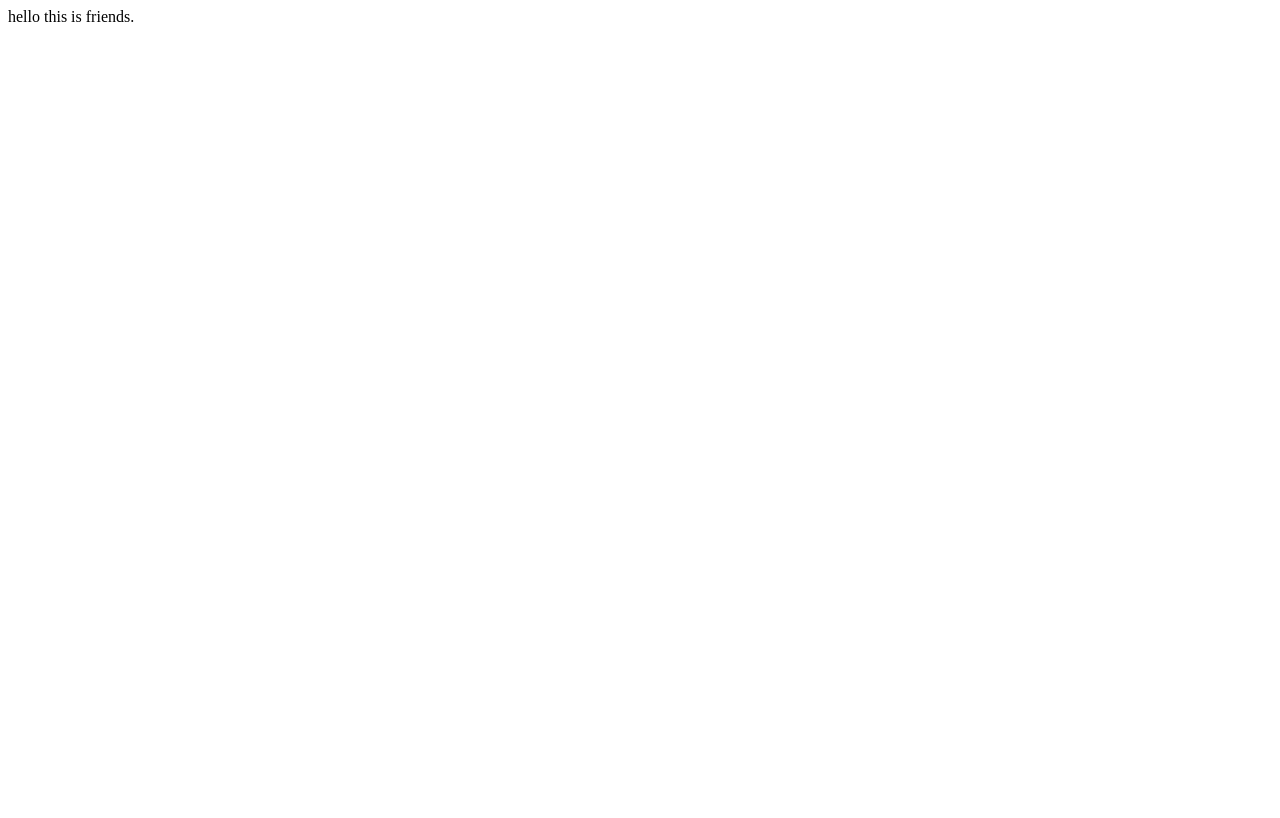
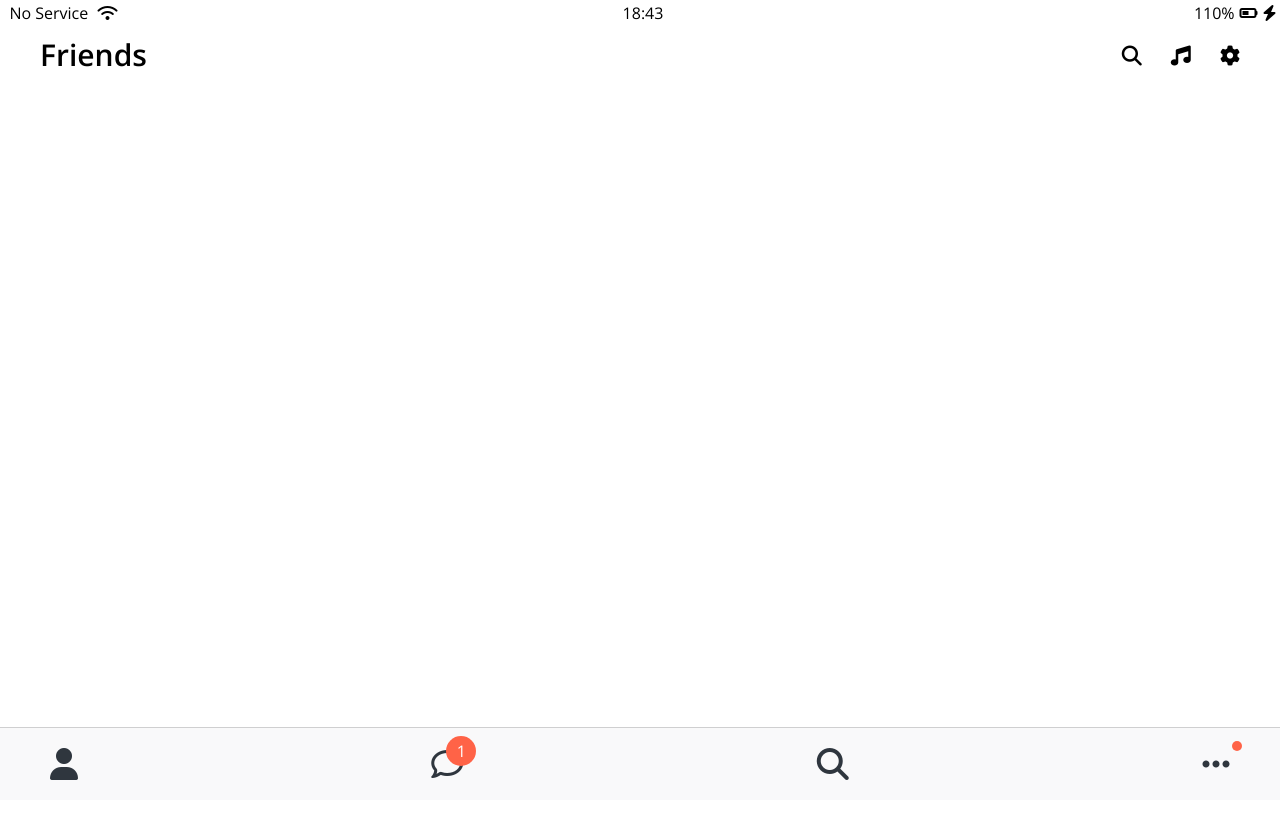
Before and after one commit to inseong-99/kokoa-clone-2021, a plain HTML site: page friends.html in a window 1280 px wide. Shown: the top 818 px of the page. Drawn offline with nearby package versions, Linux system fonts and the light colour scheme.

Commit message:
Update README.md

```diff
--- /dev/null
+++ b/css/components/nav-bar.css
@@ -0,0 +1,45 @@
+.nav {
+    position: fixed;
+    bottom: 0;
+    width: 100%;
+    background-color: #F9F9FA;
+    padding: 20px 50px;
+    box-sizing: border-box;
+    border-top: 1px solid rgba(109, 109, 109, 0.3);
+}
+.nav__list {
+    display: flex;
+    justify-content: space-between;
+}
+
+.nav__link {
+    color:#2F363E;
+    position: relative;
+}
+.nav__notification {
+    background-color: tomato;
+    width:30px;
+    height: 30px;
+    border-radius: 15px;
+    display: flex;
+    justify-content: center;
+    align-items: center;
+    color:white;
+    position: absolute;
+    left: 15px;
+    bottom:15px;
+}
+.nav__notification-2 {
+    background-color: tomato;
+    color: tomato;
+    display: flex;
+    justify-content: center;
+    align-items: center;
+    position: absolute;
+    width: 10px;
+    height: 10px;
+    border-radius: 5px;
+    left: 30px;
+    bottom: 30px;
+    font-size: 1px;
+}
--- /dev/null
+++ b/css/components/screen-header.css
@@ -0,0 +1,15 @@
+.screen-header {
+    display: flex;
+    justify-content:space-between;
+    padding: 40px;
+    align-items: center;
+}
+
+.screen-header__title {
+    font-size: 30px;
+    font-weight: 600;
+}
+
+.screen-header__icons span {
+    margin-left: 25px;
+}
--- a/css/components/status-bar.css
+++ b/css/components/status-bar.css
@@ -1,4 +1,6 @@
 .status-bar {
+    position: fixed;
+    width: 100%;
     display: flex;
     justify-content: center;
     padding: 5px 3px;
--- a/css/reset.css
+++ b/css/reset.css
@@ -45,3 +45,8 @@ table {
 input:focus {
 	outline: none;
 }
+
+a {
+	color: inherit;
+	text-decoration: none;
+}
--- a/css/styles.css
+++ b/css/styles.css
@@ -5,6 +5,8 @@
 
 /* components */
 @import "components/status-bar.css";
+@import "components/nav-bar.css";
+@import "components/screen-header.css";
 
 /* screens */
 @import "screens/login.css";
@@ -12,4 +14,5 @@
 
 body {
     font-family: 'Open Sans', sans-serif;
+    height: 1000vh;
 }
--- a/friends.html
+++ b/friends.html
@@ -1 +1,64 @@
-hello this is friends.
+<!DOCTYPE html>
+<html lang="en">
+  <head>
+    <link rel="stylesheet" href="css/styles.css" />
+    <meta charset="UTF-8" />
+    <meta http-equiv="X-UA-Compatible" content="IE=edge" />
+    <meta name="viewport" content="width=device-width, initial-scale=1.0" />
+    <title>Friends - kokoa talk</title>
+  </head>
+  <body>
+    <div class="status-bar">
+      <div class="status-bar__column">
+        <span>No Service</span>
+        <i class="fas fa-wifi"></i>
+      </div>
+      <div class="status-bar__column">
+        <span>18:43</span>
+      </div>
+      <div class="status-bar__column">
+        <span>110%</span>
+        <i class="fas fa-battery-half"></i>
+        <i class="fas fa-bolt"></i>
+      </div>
+    </div>
+    <header class="screen-header">
+      <h1 class="screen-header__title">Friends</h1>
+      <div class="screen-header__icons">
+        <span><i class="fas fa-search fa-lg"></i></span>
+        <span><i class="fas fa-music fa-lg"></i></span>
+        <span><i class="fas fa-cog fa-lg"></i></span>
+      </div>
+    </header>
+
+    <nav class="nav">
+      <ul class="nav__list">
+        <li class="nav__btn">
+          <a class="nav__link" href="friends.html"
+            ><i class="fas fa-user fa-2x"></i
+          ></a>
+        </li>
+        <li class="nav__btn">
+          <a class="nav__link" href="#">
+            <span class="nav__notification">1</span>
+            <i class="far fa-comment fa-2x"></i
+          ></a>
+        </li>
+        <li class="nav__btn">
+          <a class="nav__link" href="#"><i class="fas fa-search fa-2x"></i></a>
+        </li>
+        <li class="nav__btn">
+          <a class="nav__link" href="#">
+            <span class="nav__notification-2">1</span>
+            <i class="fas fa-ellipsis-h fa-2x"></i
+          ></a>
+        </li>
+      </ul>
+    </nav>
+
+    <script
+      src="https://kit.fontawesome.com/6478f529f2.js"
+      crossorigin="anonymous"
+    ></script>
+  </body>
+</html>
```
